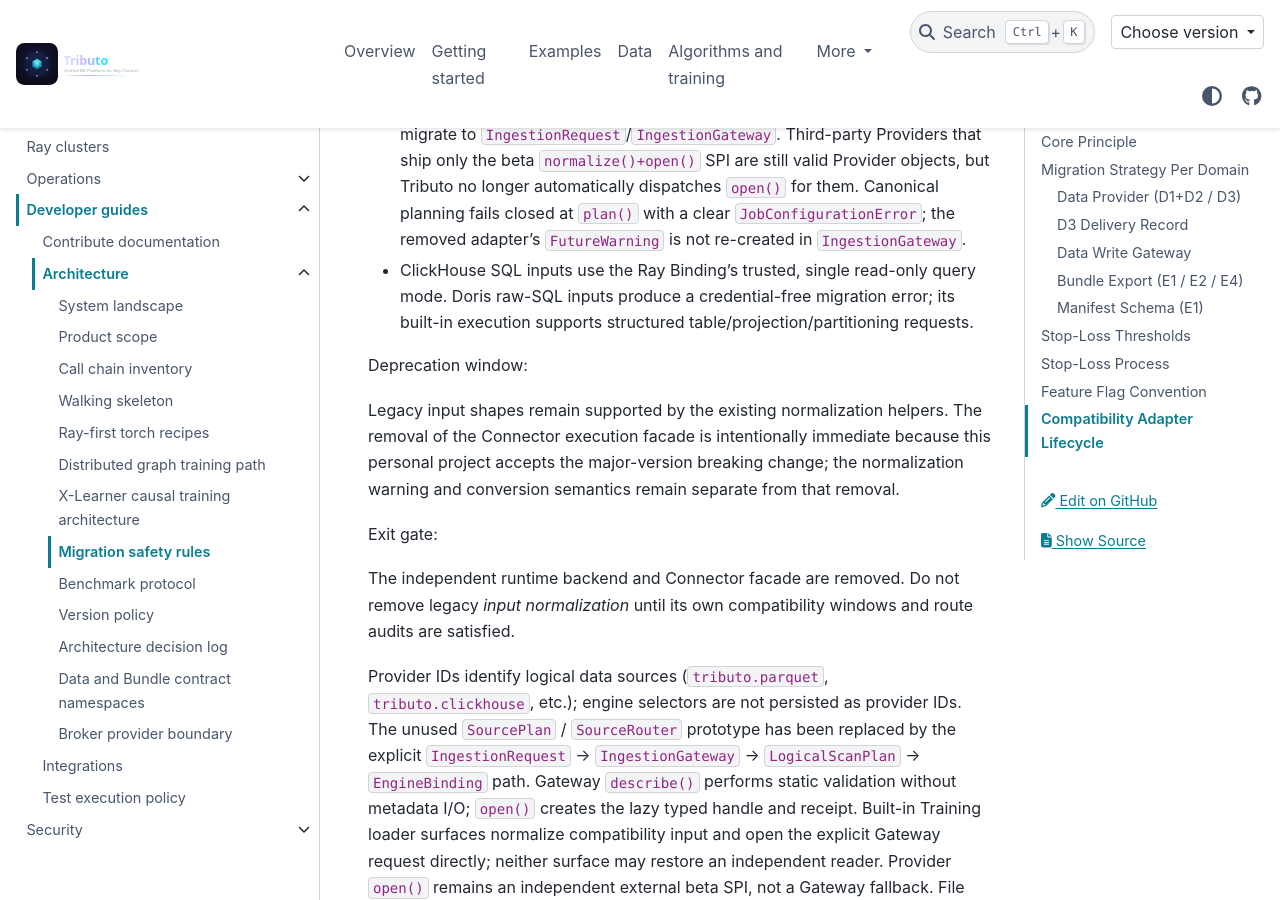
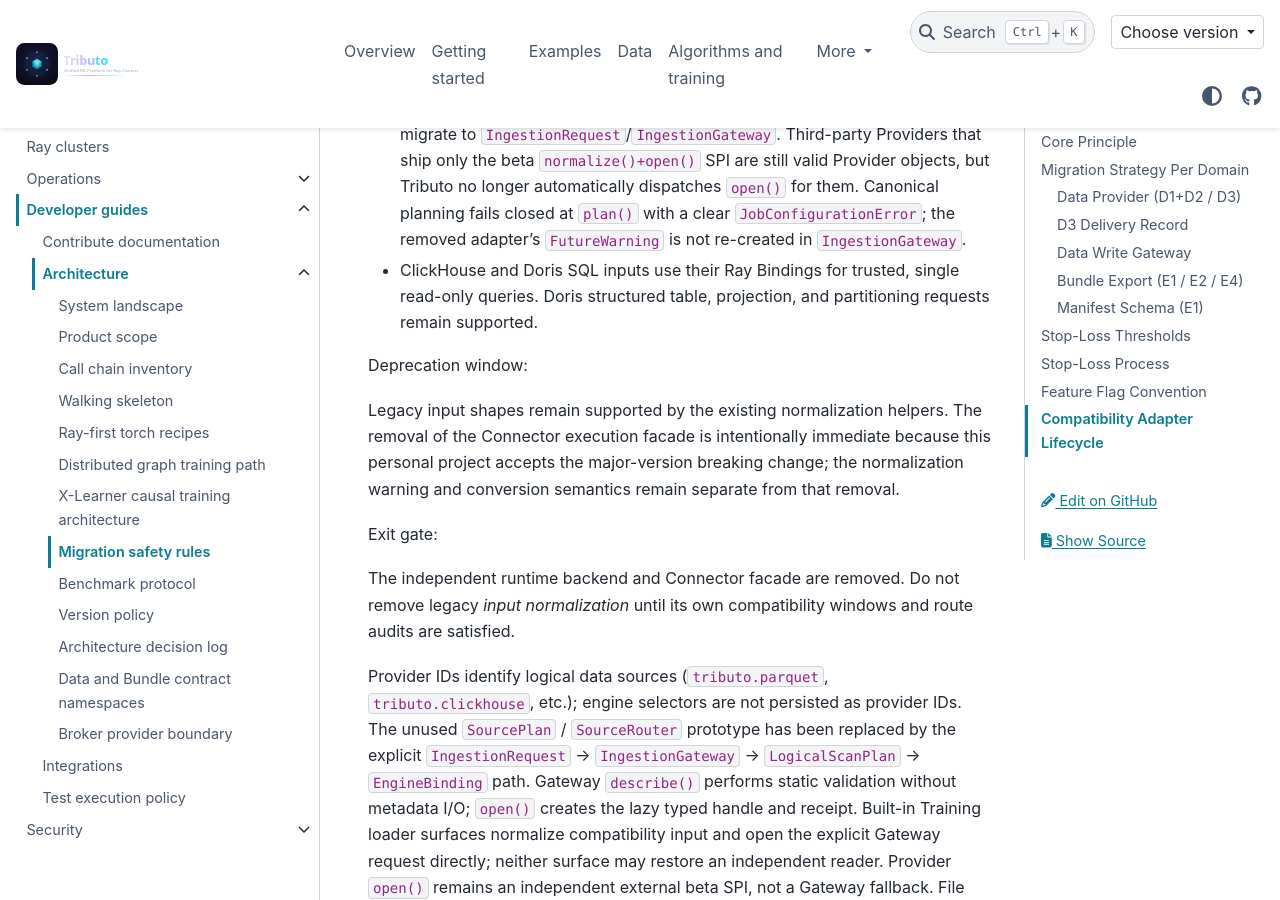
Before and after one commit to jiangxt2/Tributo, a Sphinx documentation site: the page built from docs/architecture/migration-safety.md, in a window 1280 px wide and 900 px high, scrolled down 1943 px. Built offline with Sphinx 7.4.7 and the PyData theme 0.15.4, drawn with Linux system fonts in a browser that asks for light colours; comment, search, counter and statistics services are not loaded.

Commit message:
docs: correct Doris SQL migration guidance
Signed-off-by: jiangxt2 <jiangxt2@vip.qq.com>

```diff
--- a/docs/architecture/migration-safety.md
+++ b/docs/architecture/migration-safety.md
@@ -73,9 +73,9 @@ Compatibility:
   `open()` for them. Canonical planning fails closed at `plan()` with a clear
   `JobConfigurationError`; the removed adapter's `FutureWarning` is not
   re-created in `IngestionGateway`.
-- ClickHouse SQL inputs use the Ray Binding's trusted, single read-only query
-  mode. Doris raw-SQL inputs produce a credential-free migration error; its
-  built-in execution supports structured table/projection/partitioning requests.
+- ClickHouse and Doris SQL inputs use their Ray Bindings for trusted, single
+  read-only queries. Doris structured table, projection, and partitioning
+  requests remain supported.
 
 Deprecation window:
 
```
